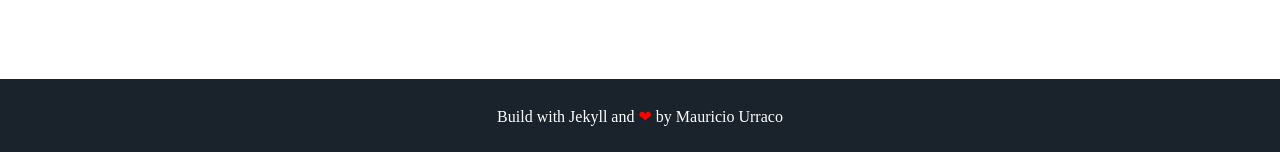
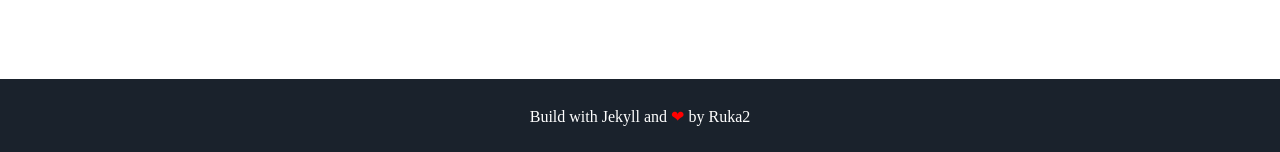
Before and after one commit to Ruka2/deernothing, a Jekyll site: the page built from index.html, in a window 1280 px wide. Shown: the part 1126-1278 px from the top of the page. Built offline with Jekyll 4.4.1, drawn with Linux system fonts in a browser that asks for light colours; some web fonts are replaced.

Commit message:
Update footer.html

```diff
--- a/_includes/footer.html
+++ b/_includes/footer.html
@@ -1,6 +1,6 @@
 <footer class="footer">
     <!-- <p>&copy; {{ site.username }}</p> -->
-    <p>Build with Jekyll and <span class="love">❤</span> by <a href="https://github.com/murraco">Mauricio Urraco</a></p>
+    <p>Build with Jekyll and <span class="love">❤</span> by <a href="https://github.com/Ruka2">Ruka2</a></p>
 </footer>
 <script src="//cdn.jsdelivr.net/particles.js/2.0.0/particles.min.js"></script>
 <script src="{{ '/assets/js/sweet-scroll.min.js' | prepend: site.baseurl }}"></script>
```
